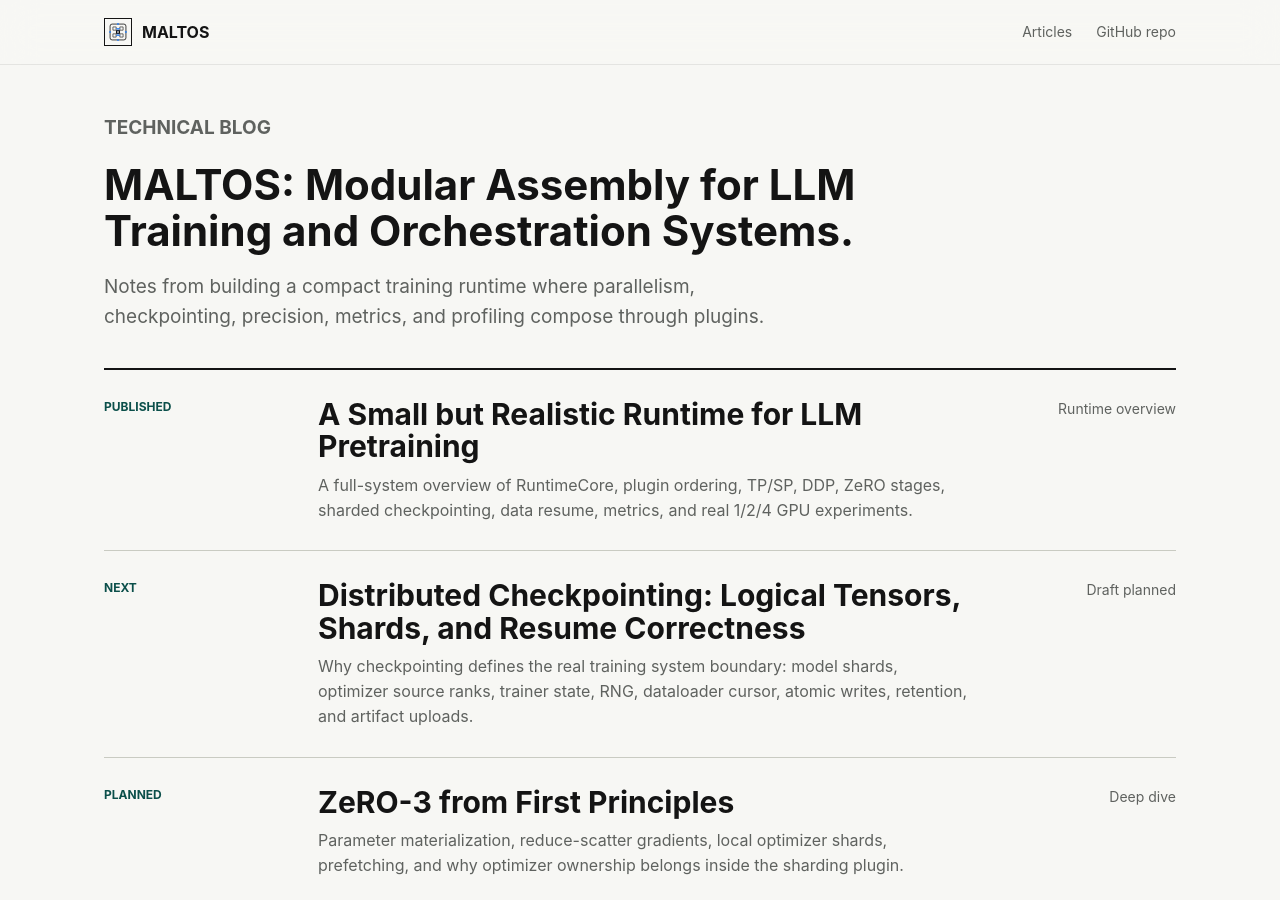
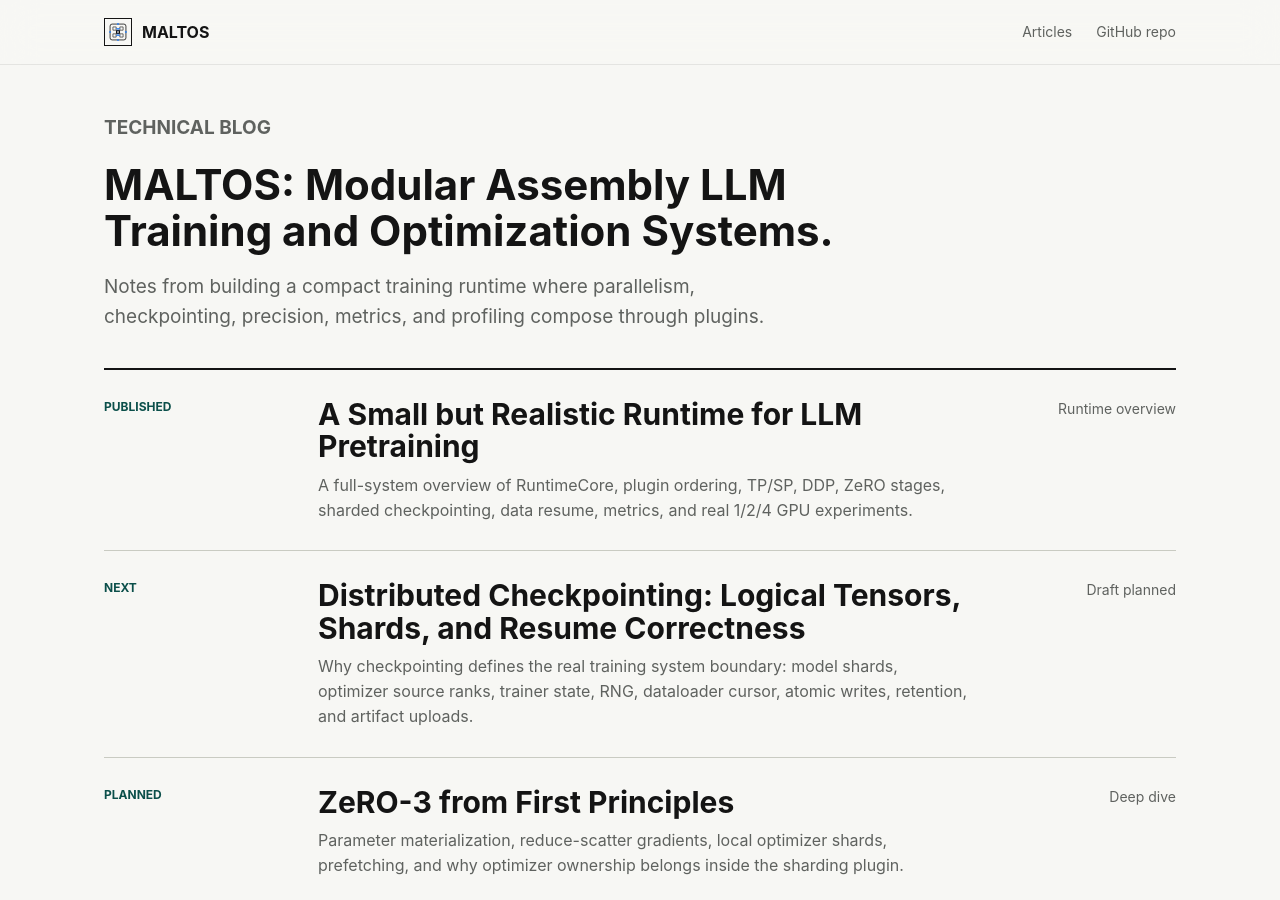
Before and after one commit to xing7code/maltos-blog, a Jekyll site: the page index.html, which Jekyll copies as it is, in a window 1280 px wide and 900 px high. Built offline with Jekyll 4.4.1, drawn with Linux system fonts in a browser that asks for light colours.

Commit message:
Update MALTOS expansion.

```diff
--- a/index.html
+++ b/index.html
@@ -27,7 +27,7 @@
     <main>
       <section class="page-title compact">
         <p class="eyebrow">Technical blog</p>
-        <h1>MALTOS: Modular Assembly for LLM Training and Orchestration Systems.</h1>
+        <h1>MALTOS: Modular Assembly LLM Training and Optimization Systems.</h1>
         <p>
           Notes from building a compact training runtime where parallelism,
           checkpointing, precision, metrics, and profiling compose through
```
